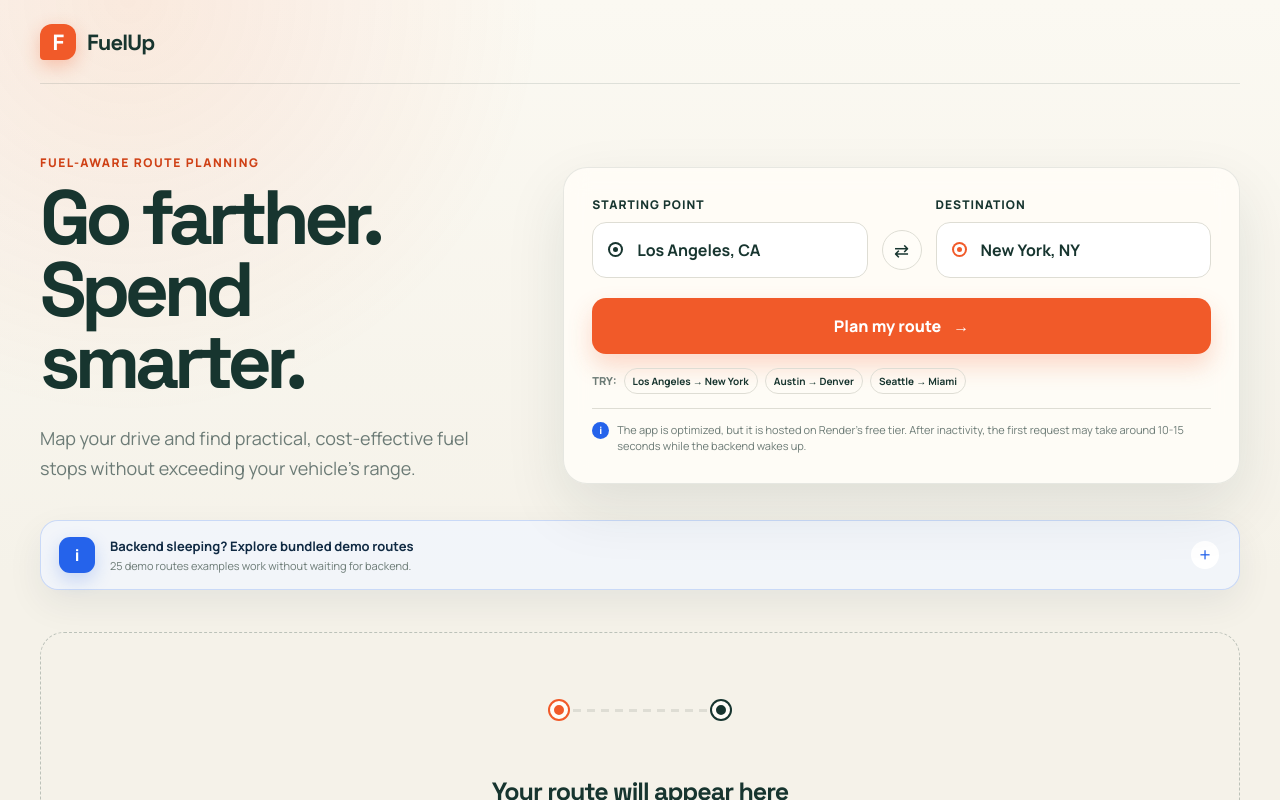
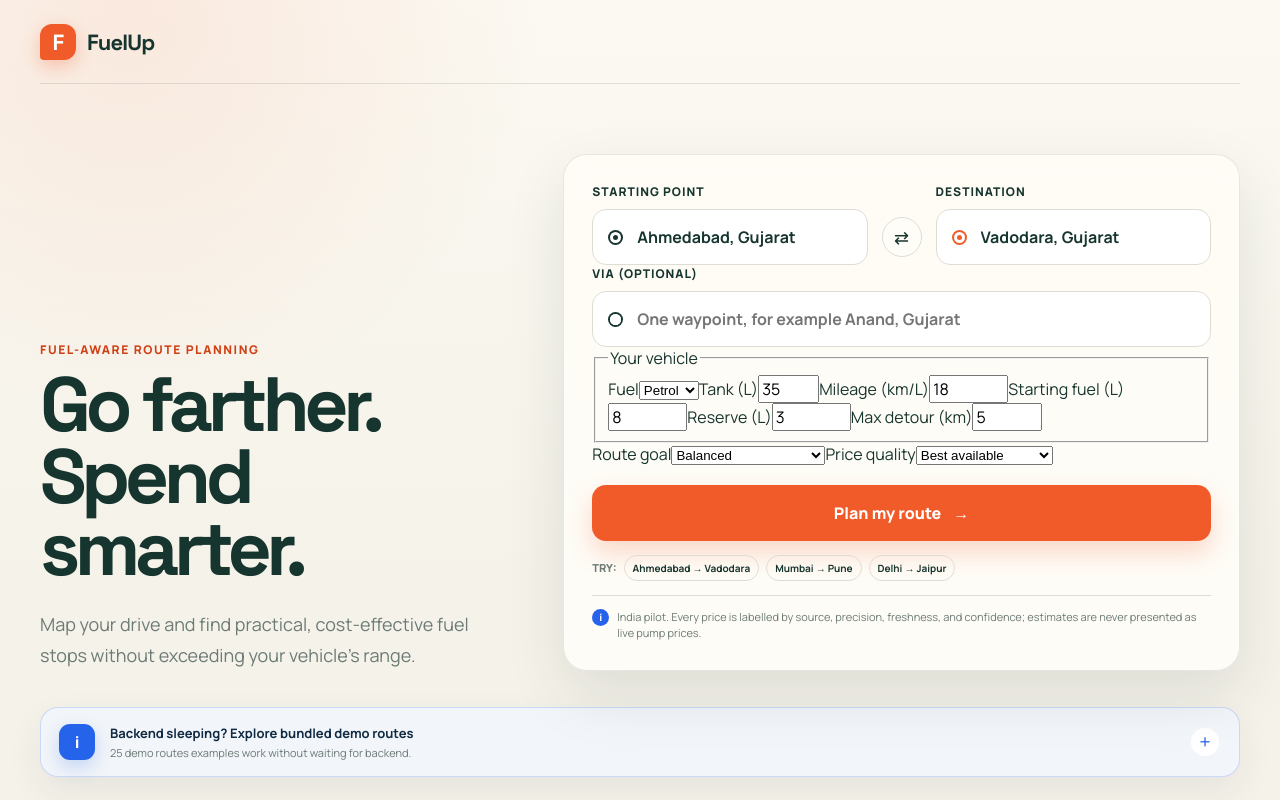
Before and after one commit to smitzo/FuelUp, a Next.js app in the folder frontend/: page / in a window 1280 px wide. Shown: the top 800 px of the page. Built offline with nearby package versions, Linux system fonts and the light colour scheme.

Commit message:
feat(frontend): collect vehicle and route preferences

```diff
--- a/frontend/components/route-planner/RouteForm.tsx
+++ b/frontend/components/route-planner/RouteForm.tsx
@@ -1,17 +1,23 @@
 "use client";
 
 import { FormEvent, useState } from "react";
+import type {
+  FuelType,
+  PriceQualityPolicy,
+  RouteRequest,
+  RouteStrategy,
+} from "@/lib/types";
 
 interface RouteFormProps {
   isLoading: boolean;
   loadingSeconds: number;
-  onSubmit: (start: string, finish: string) => Promise<void>;
+  onSubmit: (request: RouteRequest) => Promise<void>;
 }
 
 const routePresets = [
-  ["Los Angeles, CA", "New York, NY"],
-  ["Austin, TX", "Denver, CO"],
-  ["Seattle, WA", "Miami, FL"],
+  ["Ahmedabad, Gujarat", "Vadodara, Gujarat"],
+  ["Mumbai, Maharashtra", "Pune, Maharashtra"],
+  ["Delhi", "Jaipur, Rajasthan"],
 ] as const;
 
 export function RouteForm({
@@ -19,12 +25,37 @@ export function RouteForm({
   loadingSeconds,
   onSubmit,
 }: RouteFormProps) {
-  const [start, setStart] = useState("Los Angeles, CA");
-  const [finish, setFinish] = useState("New York, NY");
+  const [start, setStart] = useState("Ahmedabad, Gujarat");
+  const [finish, setFinish] = useState("Vadodara, Gujarat");
+  const [waypoint, setWaypoint] = useState("");
+  const [fuelType, setFuelType] = useState<FuelType>("petrol");
+  const [tankCapacity, setTankCapacity] = useState(35);
+  const [efficiency, setEfficiency] = useState(18);
+  const [startingFuel, setStartingFuel] = useState(8);
+  const [reserveFuel, setReserveFuel] = useState(3);
+  const [maximumDetour, setMaximumDetour] = useState(5);
+  const [strategy, setStrategy] = useState<RouteStrategy>("balanced");
+  const [priceQuality, setPriceQuality] =
+    useState<PriceQualityPolicy>("best_available");
 
   function handleSubmit(event: FormEvent<HTMLFormElement>) {
     event.preventDefault();
-    void onSubmit(start.trim(), finish.trim());
+    void onSubmit({
+      start: start.trim(),
+      finish: finish.trim(),
+      waypoints: waypoint.trim() ? [waypoint.trim()] : [],
+      vehicle: {
+        fuel_type: fuelType,
+        tank_capacity: tankCapacity,
+        efficiency,
+        starting_fuel: startingFuel,
+        reserve_fuel: reserveFuel,
+      },
+      maximum_detour: maximumDetour,
+      strategy,
+      price_quality: priceQuality,
+      allow_stale_prices: false,
+    });
   }
 
   function swapLocations() {
@@ -78,6 +109,106 @@ export function RouteForm({
         </label>
       </div>
 
+      <label className="field waypoint-field">
+        <span>Via (optional)</span>
+        <span className="input-wrap">
+          <i className="location-dot waypoint-dot" aria-hidden="true" />
+          <input
+            name="waypoint"
+            value={waypoint}
+            onChange={(event) => setWaypoint(event.target.value)}
+            placeholder="One waypoint, for example Anand, Gujarat"
+            maxLength={300}
+            disabled={isLoading}
+          />
+        </span>
+      </label>
+
+      <fieldset className="vehicle-panel" disabled={isLoading}>
+        <legend>Your vehicle</legend>
+        <div className="vehicle-fields">
+          <label className="compact-field">
+            <span>Fuel</span>
+            <select
+              value={fuelType}
+              onChange={(event) => setFuelType(event.target.value as FuelType)}
+            >
+              <option value="petrol">Petrol</option>
+              <option value="diesel">Diesel</option>
+            </select>
+          </label>
+          <NumberField
+            label="Tank (L)"
+            value={tankCapacity}
+            min={1}
+            max={300}
+            onChange={setTankCapacity}
+          />
+          <NumberField
+            label="Mileage (km/L)"
+            value={efficiency}
+            min={1}
+            max={100}
+            step={0.1}
+            onChange={setEfficiency}
+          />
+          <NumberField
+            label="Starting fuel (L)"
+            value={startingFuel}
+            min={0}
+            max={300}
+            step={0.1}
+            onChange={setStartingFuel}
+          />
+          <NumberField
+            label="Reserve (L)"
+            value={reserveFuel}
+            min={0}
+            max={100}
+            step={0.1}
+            onChange={setReserveFuel}
+          />
+          <NumberField
+            label="Max detour (km)"
+            value={maximumDetour}
+            min={0.1}
+            max={50}
+            step={0.5}
+            onChange={setMaximumDetour}
+          />
+        </div>
+      </fieldset>
+
+      <div className="preference-fields">
+        <label className="compact-field">
+          <span>Route goal</span>
+          <select
+            value={strategy}
+            onChange={(event) =>
+              setStrategy(event.target.value as RouteStrategy)
+            }
+            disabled={isLoading}
+          >
+            <option value="balanced">Balanced</option>
+            <option value="cheapest_estimated">Lowest estimated cost</option>
+            <option value="fastest">Fastest</option>
+          </select>
+        </label>
+        <label className="compact-field">
+          <span>Price quality</span>
+          <select
+            value={priceQuality}
+            onChange={(event) =>
+              setPriceQuality(event.target.value as PriceQualityPolicy)
+            }
+            disabled={isLoading}
+          >
+            <option value="best_available">Best available</option>
+            <option value="station_reported_only">Station reports only</option>
+          </select>
+        </label>
+      </div>
+
       <button className="plan-button" type="submit" disabled={isLoading}>
         {isLoading ? (
           <>
@@ -109,10 +240,40 @@ export function RouteForm({
       </div>
       <p className="hosting-note">
         <span aria-hidden="true">i</span>
-        The app is optimized, but it is hosted on Render&apos;s free tier.
-        After inactivity, the first request may take around 10-15 seconds while
-        the backend wakes up.
+        India pilot. Every price is labelled by source, precision, freshness,
+        and confidence; estimates are never presented as live pump prices.
       </p>
     </form>
   );
 }
+
+function NumberField({
+  label,
+  value,
+  min,
+  max,
+  step = 1,
+  onChange,
+}: {
+  label: string;
+  value: number;
+  min: number;
+  max: number;
+  step?: number;
+  onChange: (value: number) => void;
+}) {
+  return (
+    <label className="compact-field">
+      <span>{label}</span>
+      <input
+        type="number"
+        value={value}
+        min={min}
+        max={max}
+        step={step}
+        required
+        onChange={(event) => onChange(event.target.valueAsNumber)}
+      />
+    </label>
+  );
+}
```
